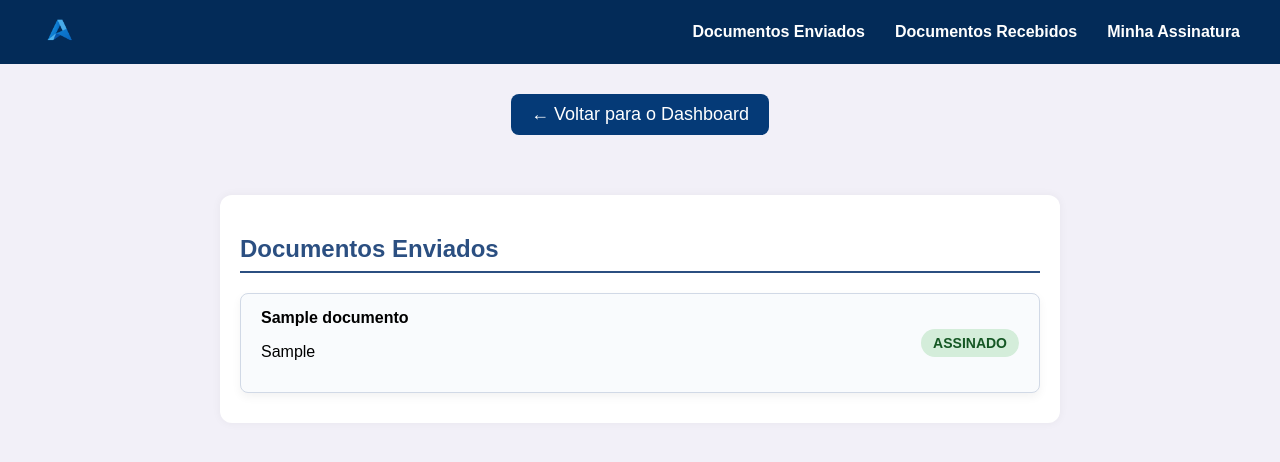
After one commit to Bug-e-Fix/Atestto, a Flask app: page /documentos-enviados in a window 1280 px wide. The commit adds this page. Shown: the top 462 px of the page. Run offline with Flask 3, Linux system fonts and the light colour scheme; a user stored in the database is signed in; tables that the repository leaves empty or names only in its code hold one stand-in row (values such as "Sample post").

Commit message:
Progresso Menu de Navegação

```diff
--- a/app/models/user.py
+++ b/app/models/user.py
@@ -1,16 +1,9 @@
+
 import pymysql
 from werkzeug.security import generate_password_hash, check_password_hash
 from flask_login import UserMixin
-from config import Config
+from app.services.database import get_connection
 
-def get_connection():
-    return pymysql.connect(
-        host='localhost',
-        user='Giovanna',
-        password='Jackzera456',
-        db='SQLAtestto',
-        cursorclass=pymysql.cursors.DictCursor
-    )
 
 class User(UserMixin):
     def __init__(self, id, name, email, password_hash):
@@ -25,7 +18,6 @@ class User(UserMixin):
     def check_password(self, password):
         return check_password_hash(self.password_hash, password)
 
-# Buscar usuário por email
 def get_user_by_email(email):
     conn = get_connection()
     try:
@@ -39,7 +31,6 @@ def get_user_by_email(email):
     finally:
         conn.close()
 
-# Buscar usuário por id
 def get_user_by_id(user_id):
     conn = get_connection()
     try:
@@ -53,7 +44,6 @@ def get_user_by_id(user_id):
     finally:
         conn.close()
 
-# Criar novo usuário
 def create_user(name, email, password):
     user = User(None, name, email, None)
     user.set_password(password)
@@ -65,9 +55,9 @@ def create_user(name, email, password):
             cursor.execute(sql, (user.name, user.email, user.password_hash))
         conn.commit()
         user.id = cursor.lastrowid
-        return user  # sucesso retorna o objeto User
+        return user
     except pymysql.err.IntegrityError:
-        # email já existe (unique constraint)
-        return None  # falha retorna None
+
+        return None
     finally:
         conn.close()
--- a/app/routes/dashboard.py
+++ b/app/routes/dashboard.py
@@ -1,9 +1,29 @@
 from flask import Blueprint, render_template
 from flask_login import login_required, current_user
+from app.services.document_service import get_documentos_enviados, get_documentos_recebidos
 
 dashboard_bp = Blueprint('dashboard', __name__)
 
 @dashboard_bp.route('/dashboard')
 @login_required
 def dashboard():
-    return render_template('dashboard.html', user=current_user)
+    documentos = get_documentos_enviados(current_user.id)
+    return render_template('dashboard.html', documentos=documentos)
+
+@dashboard_bp.route('/documentos-enviados')
+@login_required
+def documentos_enviados():
+    documentos = get_documentos_enviados(current_user.id)
+    return render_template('documentos_enviados.html', documentos=documentos)
+
+@dashboard_bp.route('/documentos-recebidos')
+@login_required
+def documentos_recebidos():
+    documentos = get_documentos_recebidos(current_user.id)
+    return render_template('documentos_recebidos.html', documentos=documentos)
+
+@dashboard_bp.route('/minha-assinatura')
+@login_required
+def minha_assinatura():
+    # Aqui você vai buscar dados da assinatura do usuário para mostrar na página
+    return render_template('minha_assinatura.html')
--- /dev/null
+++ b/app/services/database.py
@@ -0,0 +1,11 @@
+import pymysql
+from config import Config
+
+def get_connection():
+    return pymysql.connect(
+        host=Config.DB_HOST,
+        user=Config.DB_USER,
+        password=Config.DB_PASSWORD,
+        database=Config.DB_NAME,
+        cursorclass=pymysql.cursors.DictCursor
+    )
--- /dev/null
+++ b/app/services/document_service.py
@@ -0,0 +1,46 @@
+import pymysql
+from config import Config
+from app.services.database import get_connection
+
+def get_db_connection():
+    return pymysql.connect(
+        host=Config.DB_HOST,
+        user=Config.DB_USER,
+        password=Config.DB_PASSWORD,
+        db=Config.DB_NAME,
+        cursorclass=pymysql.cursors.DictCursor
+    )
+
+def get_documentos_enviados(user_id):
+    """
+    Retorna os documentos enviados pelo usuário (pelo id).
+    """
+    query = """
+        SELECT titulo AS nome, data_upload, status
+        FROM documentos
+        WHERE id_usuario = %s
+        ORDER BY data_upload DESC
+    """
+    with get_db_connection() as conn:
+        with conn.cursor() as cursor:
+            cursor.execute(query, (user_id,))
+            return cursor.fetchall()
+
+def get_documentos_recebidos(user_email):
+    query = """
+        SELECT d.id, d.titulo, d.data_upload, d.status, u.email AS remetente_email
+        FROM documentos d
+        JOIN usuario_has_documento uh ON uh.id_documento = d.id
+        JOIN usuario u ON u.id = d.id_usuario
+        JOIN usuario dest ON dest.id = uh.id_usuario
+        WHERE dest.email = %s
+        ORDER BY d.data_upload DESC
+    """
+    conn = get_connection()
+    try:
+        with conn.cursor() as cursor:
+            cursor.execute(query, (user_email,))
+            documentos = cursor.fetchall()
+        return documentos
+    finally:
+        conn.close()
--- a/main.py
+++ b/main.py
@@ -3,27 +3,31 @@ from flask_login import LoginManager
 from app.routes.auth import auth_bp
 from app.routes.dashboard import dashboard_bp
 from app.routes.assinatura import assinatura_bp
-from app.models.user import get_user_by_id  # função que vamos criar no user.py
+from app.models.user import get_user_by_id
 
-app = Flask(__name__)
-app.config.from_object('config.Config')
+def create_app():
+    app = Flask(__name__)
+    app.config.from_object('config.Config')
 
-login_manager = LoginManager()
-login_manager.init_app(app)
-login_manager.login_view = 'auth.login'
+    login_manager = LoginManager()
+    login_manager.init_app(app)
+    login_manager.login_view = 'auth.login'
 
-@login_manager.user_loader
-def load_user(user_id):
-    return get_user_by_id(user_id)  # pega o usuário do banco via pymysql
+    @login_manager.user_loader
+    def load_user(user_id):
+        return get_user_by_id(user_id)
 
-app.config['UPLOAD_FOLDER'] = 'uploads'
-app.config['CONVERTED_FOLDER'] = 'converted'
-app.config['SIGNED_FOLDER'] = 'signed'
+    app.config['UPLOAD_FOLDER'] = 'uploads'
+    app.config['CONVERTED_FOLDER'] = 'converted'
+    app.config['SIGNED_FOLDER'] = 'signed'
 
-app.register_blueprint(auth_bp)
-app.register_blueprint(dashboard_bp)
-app.register_blueprint(assinatura_bp)
+    # Registra blueprints
+    app.register_blueprint(auth_bp)
+    app.register_blueprint(dashboard_bp)
+    app.register_blueprint(assinatura_bp)
 
+    return app
 
 if __name__ == '__main__':
+    app = create_app()
     app.run(debug=True, port=5050)
--- a/static/css/base.css
+++ b/static/css/base.css
@@ -0,0 +1,67 @@
+body {
+    margin: 0;
+    font-family: Arial, sans-serif;
+    background-color: #f4f7fa;
+}
+
+.navbar {
+    display: flex;
+    justify-content: space-between;
+    align-items: center;
+    background-color: #032b58;
+    padding: 10px 20px;
+}
+
+.navbar-left {
+    display: flex;
+    align-items: center;
+    gap: 10px;
+}
+
+.logo img {
+    height: 40px;
+}
+
+.nav-links {
+    list-style: none;
+    display: flex;
+    gap: 20px;
+    margin: 0;
+    padding: 0;
+}
+
+.nav-links li a {
+    color: white;
+    text-decoration: none;
+    font-weight: bold;
+    transition: color 0.3s ease;
+}
+
+.nav-links li a:hover {
+    color: #ffcc00;
+}
+
+.content {
+    padding: 30px 10%;
+}
+
+.back-area {
+    margin: 30px auto;
+    text-align: center;
+}
+
+.back-button-big {
+    display: inline-block;
+    background-color: #053a77;
+    color: white;
+    text-decoration: none;
+    font-size: 18px;
+    padding: 10px 20px;
+    border-radius: 8px;
+    transition: background-color 0.3s ease;
+}
+
+.back-button-big:hover {
+    background-color: #1f3b60;
+    color: #ffcc00;
+}
--- /dev/null
+++ b/static/css/dashboard.css
@@ -0,0 +1,79 @@
+/*DASHBOARD*/
+body {
+    font-family: Arial, sans-serif;
+    margin: 0;
+    background: #f2f0f8;
+}
+
+.navbar {
+    display: flex;
+    justify-content: space-between;
+    align-items: center;
+    background-color: #032b58;
+    padding: 10px 40px;
+    color: white;
+}
+
+.logo img {
+    height: 40px;
+}
+
+.nav-links {
+    list-style: none;
+    display: flex;
+    gap: 30px;
+}
+
+.nav-links li a {
+    color: white;
+    text-decoration: none;
+    font-weight: bold;
+}
+
+.greeting {
+    margin: 30px 50px;
+    font-size: 22px;
+}
+
+.drop-area {
+    margin: 20px 50px;
+    padding: 40px;
+    background: white;
+    border: 2px dashed #aaa;
+    border-radius: 10px;
+    text-align: center;
+}
+
+.recent-documents {
+    margin: 40px 50px;
+}
+
+.recent-documents h2 {
+    margin-bottom: 20px;
+}
+
+.document-card {
+    display: flex;
+    justify-content: space-between;
+    align-items: center;
+    background: white;
+    padding: 15px 25px;
+    border-radius: 12px;
+    margin-bottom: 15px;
+    box-shadow: 0px 4px 10px #0000000d;
+}
+
+.status {
+    padding: 8px 16px;
+    border-radius: 20px;
+    font-weight: bold;
+    color: white;
+}
+
+.status.assinado {
+    background-color: #28a745;
+}
+
+.status.pendente {
+    background-color: #ffc107;
+}
--- /dev/null
+++ b/static/css/documentos_recebidos.css
@@ -0,0 +1,50 @@
+.recent-documents {
+    background-color: #fff;
+    padding: 20px;
+    border-radius: 12px;
+    box-shadow: 0 0 10px rgba(0, 0, 0, 0.05);
+    max-width: 800px;
+    margin: 0 auto;
+}
+
+.recent-documents h2 {
+    margin-bottom: 20px;
+    color: #2b4f81;
+    font-size: 24px;
+    border-bottom: 2px solid #2b4f81;
+    padding-bottom: 8px;
+}
+
+.document-card {
+    display: flex;
+    justify-content: space-between;
+    align-items: center;
+    border: 1px solid #d1d9e6;
+    background-color: #f9fbfd;
+    border-radius: 8px;
+    padding: 15px 20px;
+    margin-bottom: 10px;
+    transition: box-shadow 0.3s ease;
+}
+
+.document-card:hover {
+    box-shadow: 0 0 10px rgba(43, 79, 129, 0.1);
+}
+
+.status {
+    padding: 6px 12px;
+    border-radius: 20px;
+    font-weight: bold;
+    font-size: 14px;
+    text-transform: uppercase;
+}
+
+.status.assinado {
+    background-color: #d4edda;
+    color: #155724;
+}
+
+.status.pendente {
+    background-color: #fff3cd;
+    color: #856404;
+}
--- a/templates/base.html
+++ b/templates/base.html
@@ -1,12 +1,37 @@
 <!DOCTYPE html>
 <html lang="pt">
 <head>
+    <head>
     <meta charset="UTF-8">
-    <title>Atestto</title>
-    <link rel="stylesheet" href="{{ url_for('static', filename='css/style.css') }}">
+    <title>{% block title %}Atestto{% endblock %}</title>
+    <link rel="stylesheet" href="{{ url_for('static', filename='css/base.css') }}">
+    <link rel="stylesheet" href="{{ url_for('static', filename='css/dashboard.css') }}">
+    {% block head %}{% endblock %}
+</head>
+
 </head>
 <body>
-    <div class="container">
+
+    <nav class="navbar">
+        <div class="navbar-left">
+
+            <div class="logo">
+                <img src="{{ url_for('static', filename='img/Logo.png') }}" alt="Logo Atestto">
+            </div>
+        </div>
+        <ul class="nav-links">
+            <li><a href="{{ url_for('dashboard.documentos_enviados') }}">Documentos Enviados</a></li>
+            <li><a href="{{ url_for('dashboard.documentos_recebidos') }}">Documentos Recebidos</a></li>
+            <li><a href="{{ url_for('dashboard.minha_assinatura') }}">Minha Assinatura</a></li>
+        </ul>
+    </nav>
+
+    <!-- Botão de voltar ao Dashboard -->
+    <div class="back-area">
+        <a href="{{ url_for('dashboard.dashboard') }}" class="back-button-big">← Voltar para o Dashboard</a>
+    </div>
+
+    <div class="content">
         {% block content %}{% endblock %}
     </div>
 </body>
--- /dev/null
+++ b/templates/documentos_enviados.html
@@ -0,0 +1,26 @@
+{% extends 'base.html' %}
+
+{% block title %}Documentos Enviados - Atestto{% endblock %}
+
+{% block head %}
+<link rel="stylesheet" href="{{ url_for('static', filename='css/documentos_recebidos.css') }}">
+{% endblock %}
+
+{% block content %}
+<section class="recent-documents">
+    <h2>Documentos Enviados</h2>
+    {% if documentos %}
+        {% for doc in documentos %}
+            <div class="document-card">
+                <div>
+                    <strong>{{ doc.nome }}</strong>
+                    <p>{{ doc.data_upload }}</p>
+                </div>
+                <span class="status {{ 'assinado' if doc.status == 'Assinado' else 'pendente' }}">{{ doc.status }}</span>
+            </div>
+        {% endfor %}
+    {% else %}
+        <p>Você ainda não enviou nenhum documento.</p>
+    {% endif %}
+</section>
+{% endblock %}
```
Also changed, not shown: app/routes/auth.py (+7 -4 lines), config.py (+11 -3 lines), static/css/documentos-enviados.css (added, +50 -0 lines), static/css/minha_assinatura.css (added, +113 -0 lines), static/css/style.css (+9 -9 lines), templates/dashboard.html (+47 -6 lines), templates/documentos_recebidos.html (added, +26 -0 lines), templates/minha_assinatura.html (added, +78 -0 lines), app/services/__init__.py (added), app/services/assinatura_service.py (renamed from services/assinatura_service.py).
